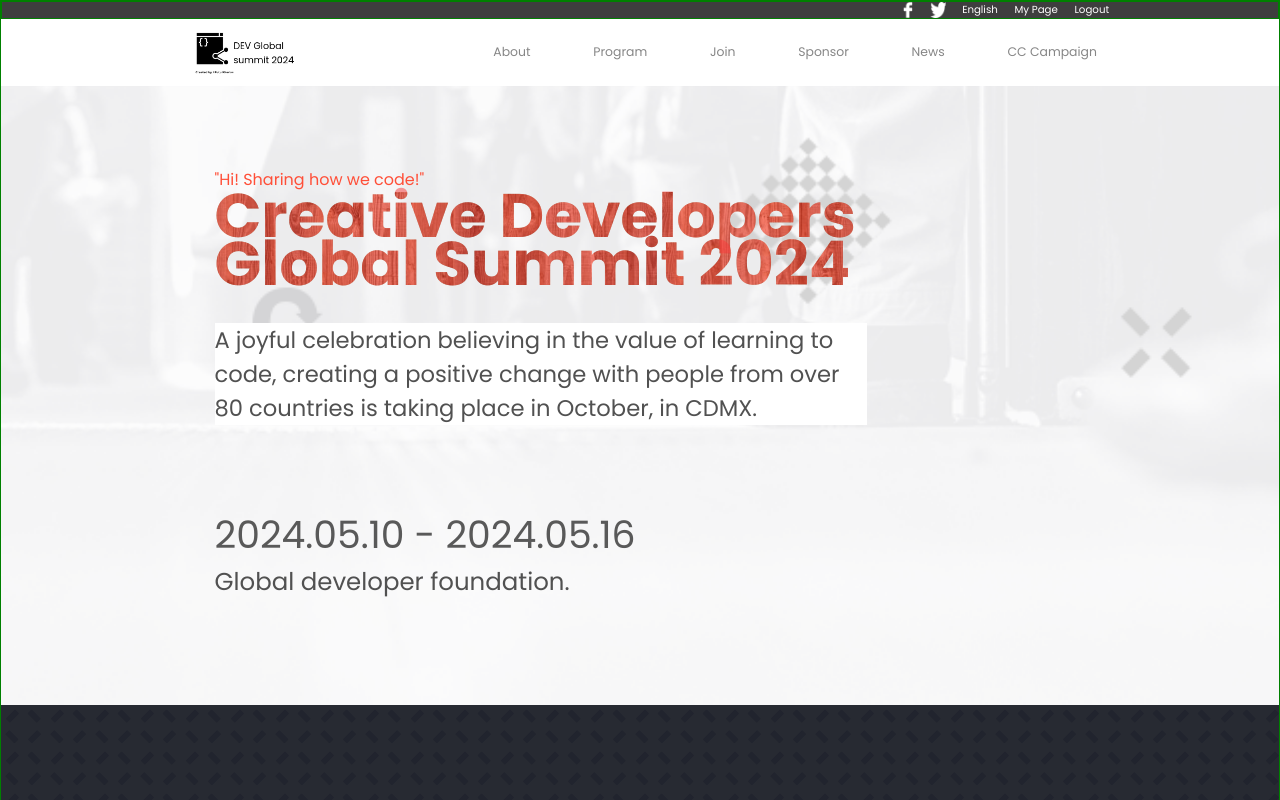
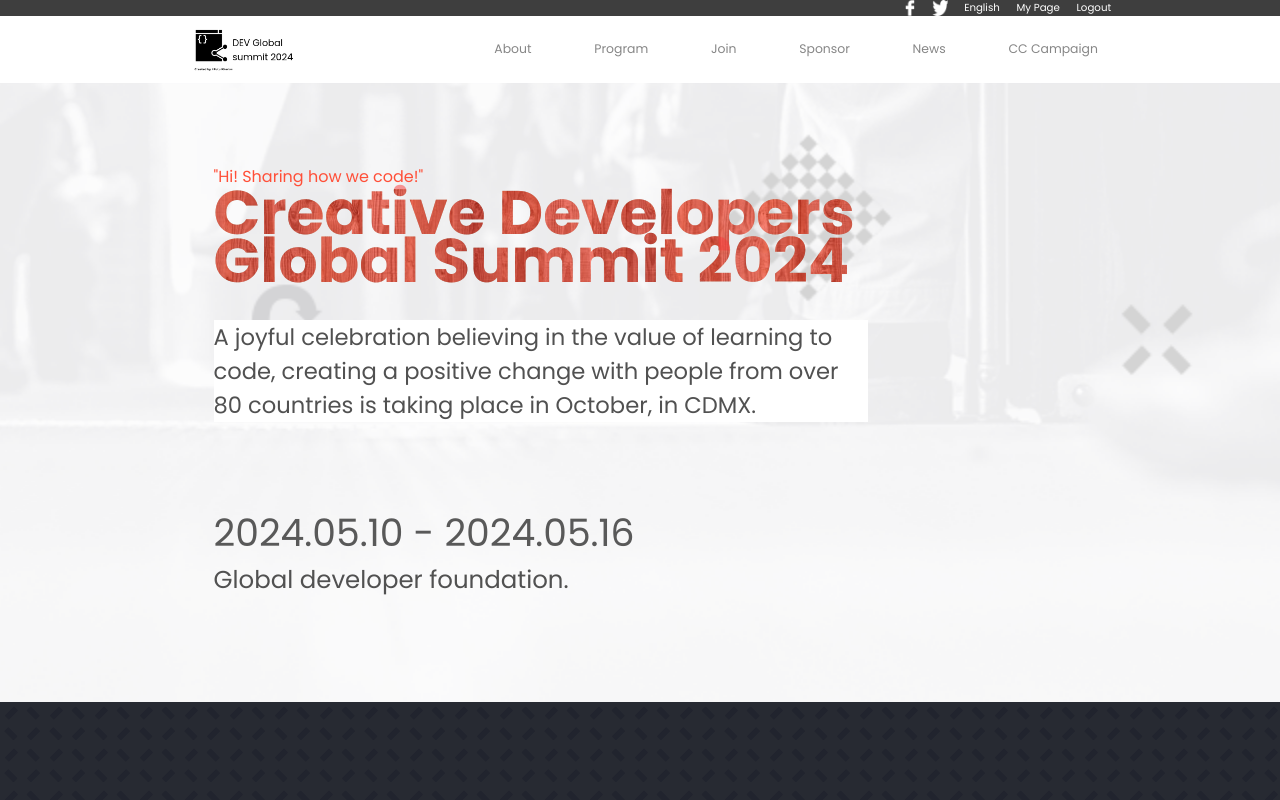
Before and after one commit to Diegogagan2587/Capstone-project-module-1, a website: page index.html in a window 1280 px wide. Shown: the top 800 px of the page. Drawn offline with Linux system fonts and the light colour scheme.

Commit message:
remove green border from elements

```diff
--- a/styles.css
+++ b/styles.css
@@ -12,7 +12,6 @@
 
 body{
     margin: 0;
-    border: 1px solid green;
 }
 
 ul {
@@ -342,7 +341,6 @@ footer {
 
     .nav-bar .top-bar {
         display: flex;
-        border: 1px solid green;
         width: 100%;
         justify-content: flex-end;
         align-items: center;
```
